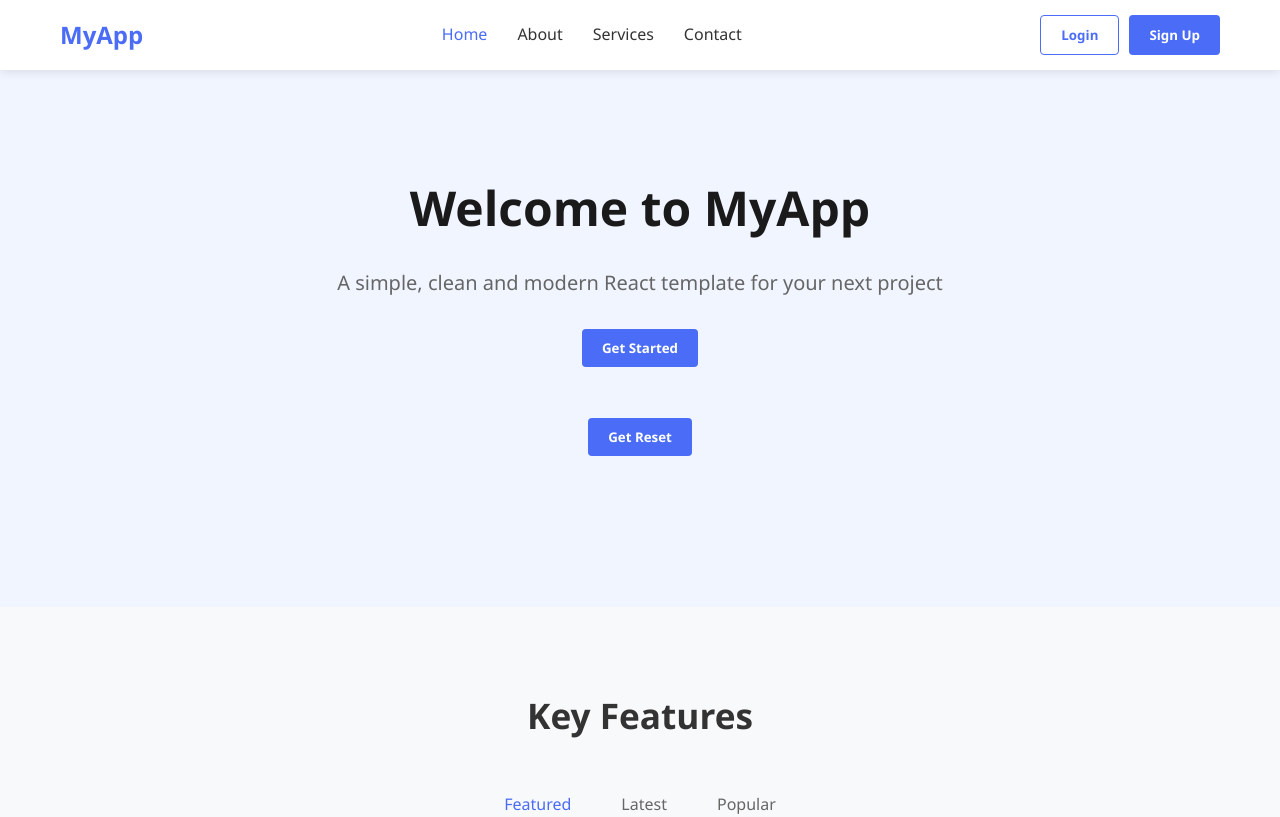
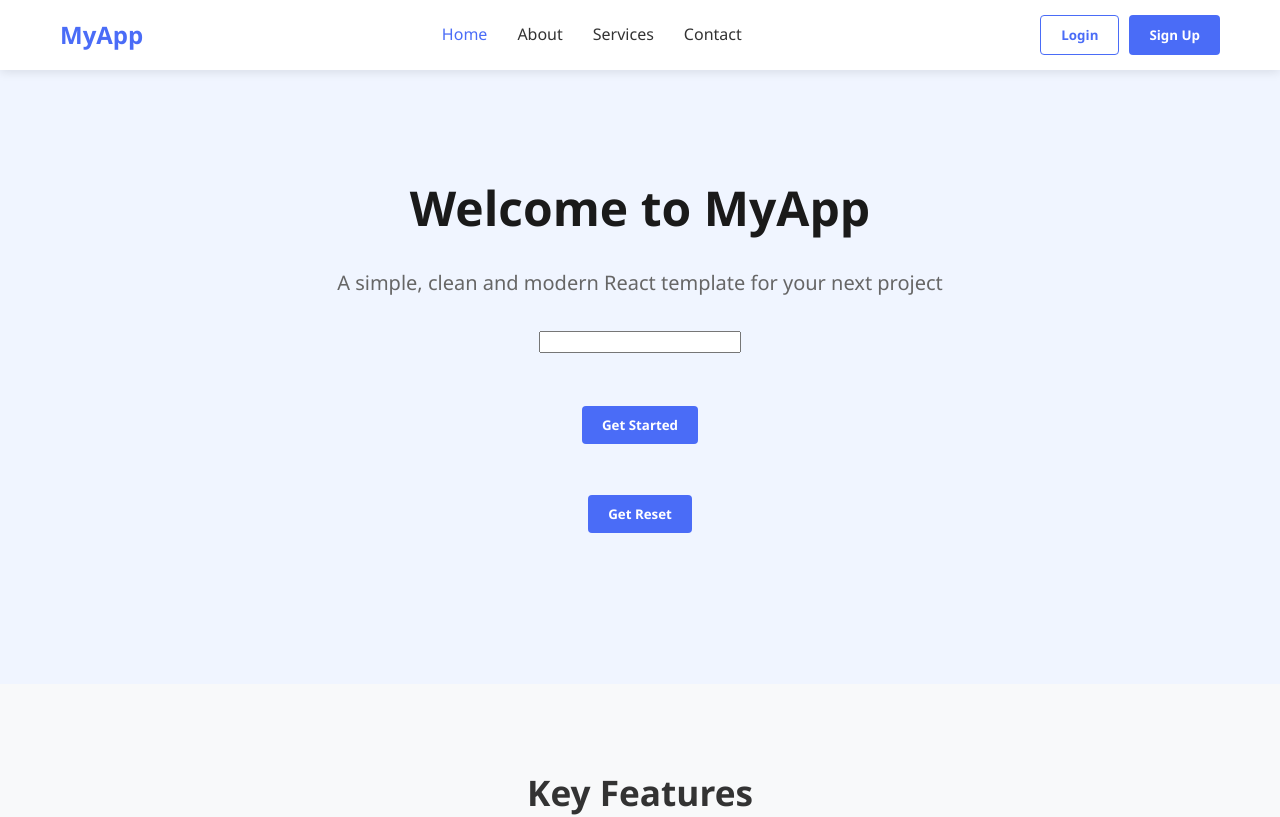
Before and after one commit to hooni-8/React-Template, a React (Create React App) app: page / in a window 1280 px wide. Shown: the top 817 px of the page. Built offline with nearby package versions, Linux system fonts and the light colour scheme.

Commit message:
테스트용 input 추가

```diff
--- a/src/pages/Home.jsx
+++ b/src/pages/Home.jsx
@@ -8,11 +8,12 @@ export default function Home() {
     const [currentTab, setCurrentTab] = useState('featured');
 
     const [userName, setUserName] = useState('');
+    const [userId, setUserId] = useState('');
 
     const test = async () => {
         try {
             const payload = {
-                userId: "66110f55-ea65-4df5-8c4b-a27c992b3e64"
+                userId
             };
 
             const response = await gateway.post("/template/api/v1/test/user", payload);
@@ -32,11 +33,13 @@ export default function Home() {
                 <div className="hero-content">
                     <h1>Welcome to MyApp</h1>
                     <p>A simple, clean and modern React template for your next project</p>
+                    <input type="text" onChange={(e) => setUserId(e.target.value)}/>
+                    <br/><br/><br/>
                     <button className="btn btn-primary" onClick={test}>Get Started</button>
                     <br/><br/><br/>
                     <button className="btn btn-primary" onClick={() => setUserName('')}>Get Reset</button>
                     <br/><br/><br/>
-                    {userName && userName}
+                    {userName}
                 </div>
             </section>
 
```
